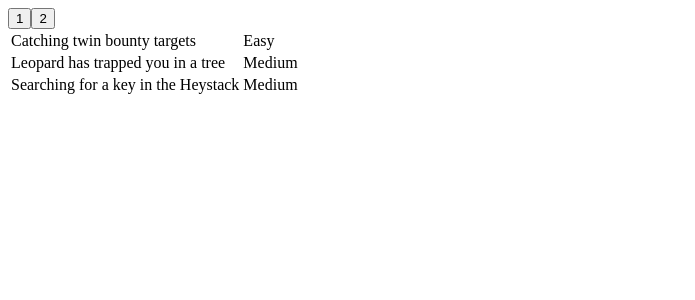
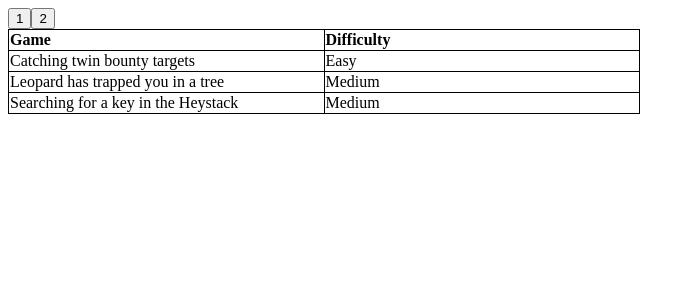
Before and after one commit to ramarthyasc/DSA_webapp, a React (Vite) app in the folder packages/react_frontend_app/: page / in a window 1280 px wide. Shown: the top 300 px of the page, without its empty margins (0-695 px from the left). Built offline with nearby package versions, Linux system fonts and the light colour scheme.

Commit message:
Refactor react components

```diff
--- a/packages/react_frontend_app/src/App.jsx
+++ b/packages/react_frontend_app/src/App.jsx
@@ -2,6 +2,7 @@ import { useState } from 'react'
 // import reactLogo from './assets/react.svg'
 // import viteLogo from '/vite.svg'
 // import './App.css'
+import './App2.css'
 
 const algogame1 = [
   {
@@ -41,26 +42,27 @@ function App() {
       <button onClick={() => setAlgogame(algogame => algogame1)}>1</button>
       <button onClick={() => { setAlgogame(algogame => algogame2) }}>2</button>
       <div>
-        <GamesList algogame={algogame} />
+        <table>
+          <tr>
+            <th id="width">Game</th>
+            <th>Difficulty</th>
+          </tr>
+          {algogame.map(gameDetail => <GamesList game={gameDetail.game} difficulty={gameDetail.difficulty} />)}
+        </table>
       </div>
     </div>
   )
 }
 
-function GamesList({ algogame }) {
+//a game description component
+function GamesList(props) {
+  const game = props.game;
+  const difficulty = props.difficulty;
   return (
-    <table>
-      {
-        algogame.map(content =>
-        (
-          <tr key={content.game}>
-            <td>{content.game}</td>
-            <td>{content.difficulty}</td>
-          </tr>
-        )
-        )
-      }
-    </table>
+    <tr key={game}>
+      <td>{game}</td>
+      <td>{difficulty}</td>
+    </tr>
   )
 }
 
--- /dev/null
+++ b/packages/react_frontend_app/src/App2.css
@@ -0,0 +1,17 @@
+th,
+td {
+  text-align: left;
+
+}
+
+table {
+  table-layout: fixed;
+  width: 50%;
+}
+
+table,
+td,
+th {
+  border: 1px solid black;
+  border-collapse: collapse;
+}
```
